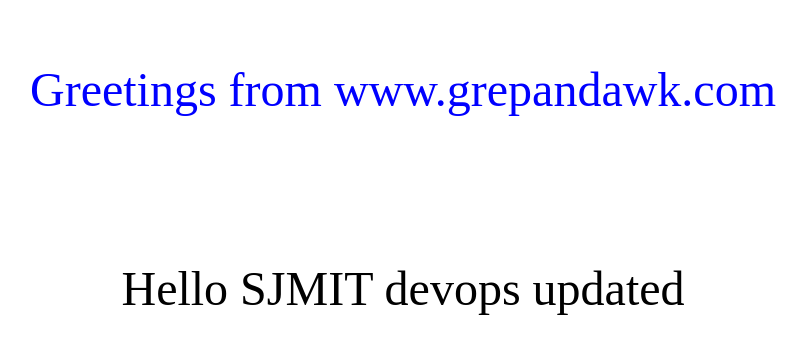
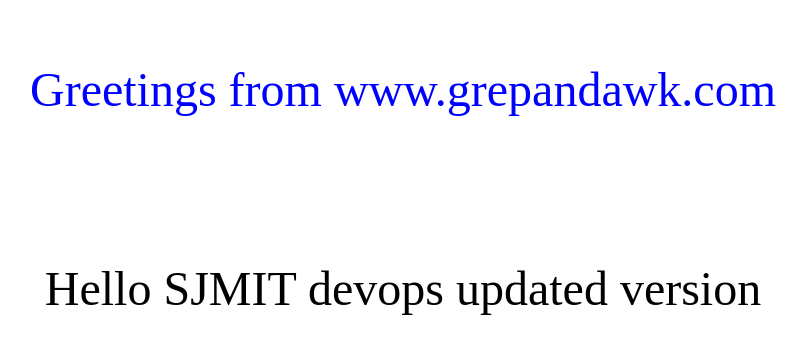
Before and after one commit to anchansukesh/sjmit, a plain HTML site: page index.html in a window 1280 px wide. Shown: the whole page, without its empty margins (237-1044 px from the left). Drawn offline with Linux system fonts and the light colour scheme.

Commit message:
Update index.html

```diff
--- a/index.html
+++ b/index.html
@@ -4,5 +4,5 @@
 <br>
 <font size=60 color="blue"> <center>Greetings from www.grepandawk.com </center></font>
 <br><br><br><br><br><br><br><br>
-<font size=40> <center>Hello SJMIT devops updated</center></font>
+<font size=40> <center>Hello SJMIT devops updated version</center></font>
 </html>
```
